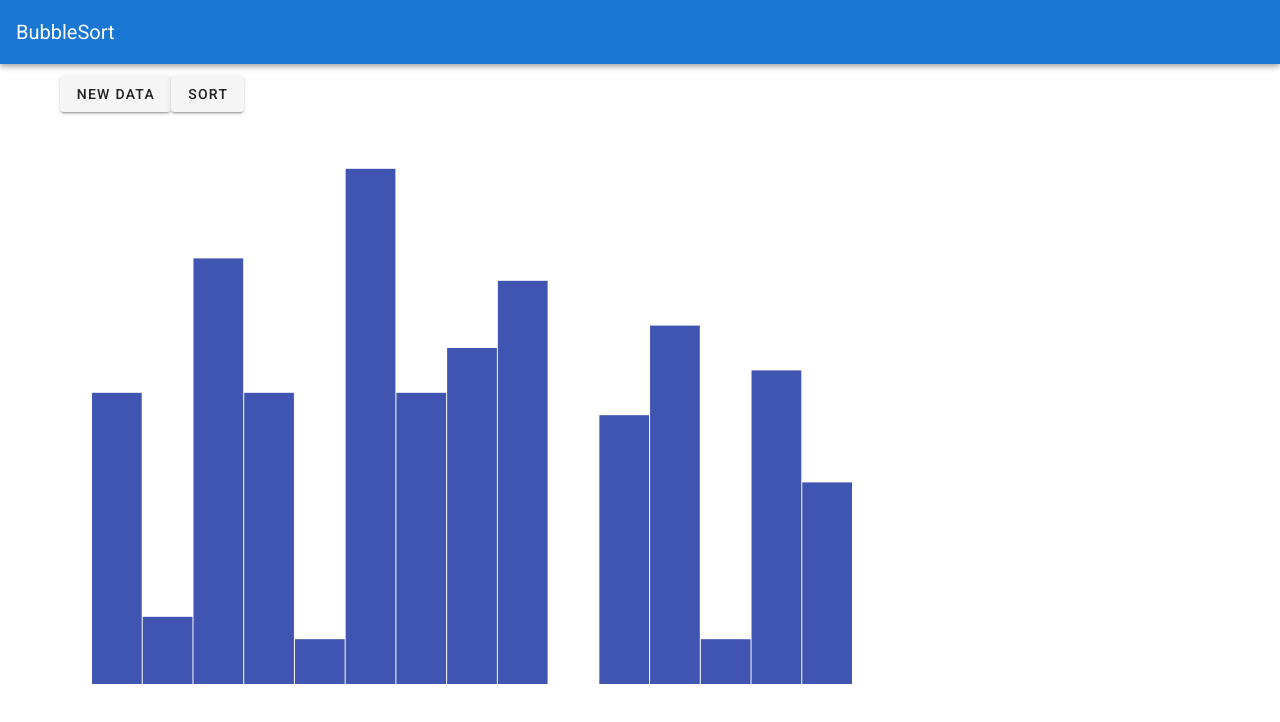
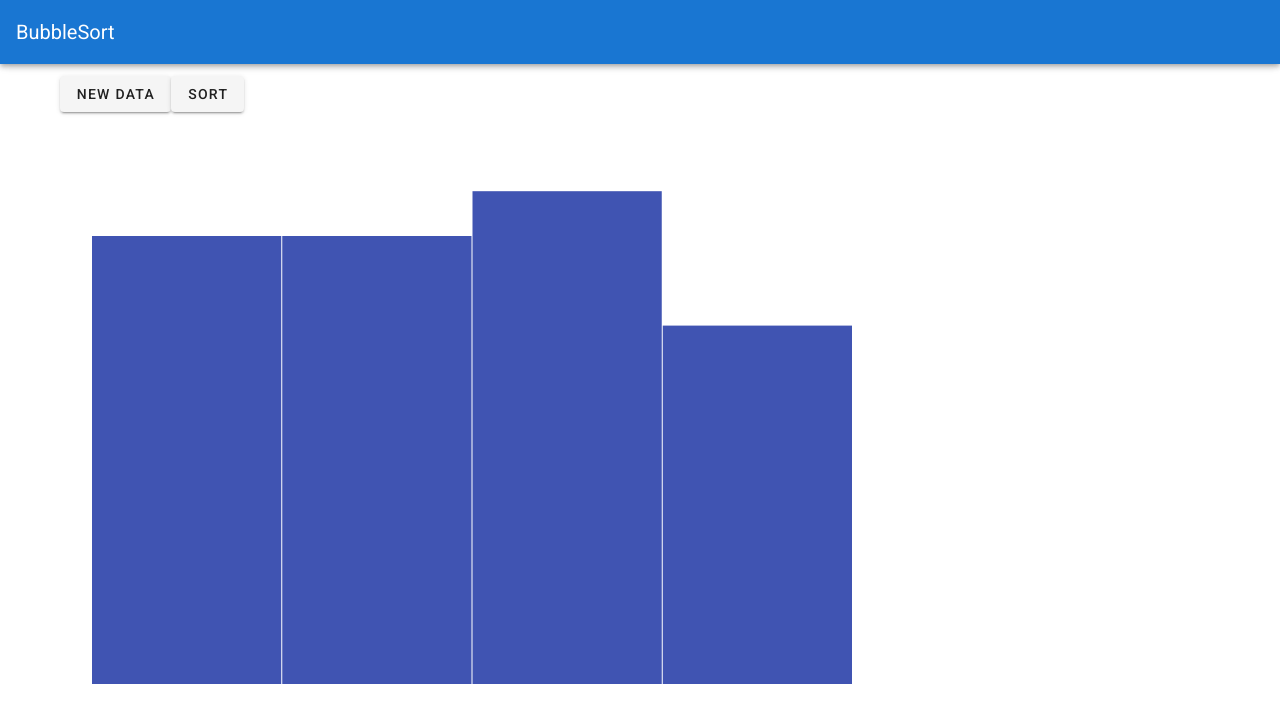
Before and after one commit to MyGitUsername/classic-algorithm-viz, a Vue app: page / in a window 1280 px wide. Shown: the top 722 px of the page. Built offline with nearby package versions, Linux system fonts and the light colour scheme.

Commit message:
starting to refactor binarysearch and barchart

```diff
--- a/src/components/BinarySearch.vue
+++ b/src/components/BinarySearch.vue
@@ -1,6 +1,7 @@
 <template>
   <v-container>
-    <v-btn @click="refreshList()">Refresh</v-btn>
+    <v-btn @click="refreshList()">New Data</v-btn>
+    <v-btn @click="barChartAnimationData = binarySort(list)">Sort</v-btn>
     <BarChart
       :list='list'
       :animationData='barChartAnimationData'
@@ -38,7 +39,6 @@ export default {
     refreshList: function() {
       console.log('refresh')
       this.delay = 3000;
-      this.barChartAnimationData =  [];
       do {
         var newItemsNumber = Math.floor(Math.random() * this.$options.maxNumber) + 1;
       } while (this.itemsNumber == newItemsNumber)
@@ -50,24 +50,25 @@ export default {
     binarySearch: function (array, val, start, end) {
       console.log('in binary search start ' + start + ', end: ' + end)
       let mid  = Math.floor((start + end) / 2)
+      let barChartAnimationData = [];
 
       if (val != array[mid]) {
-        this.barChartAnimationData.push(
+        barChartAnimationData.push(
           {idx: start, color: 'highlightYellow', delay: this.delay},
           {idx: end, color: 'highlightYellow', delay: this.delay},
           {idx: mid, color: 'highlightGreen', delay: this.delay})
       } else {
         console.log('in binary search pushing ' + mid)
-        this.barChartAnimationData.push({idx: mid, color: 'highlightGreen', delay: this.delay})
+        barChartAnimationData.push({idx: mid, color: 'highlightGreen', delay: this.delay})
       }
       this.delay += 1000;
 
       if (val < array[mid]) {
-        return this.binarySearch(array, val, start, mid - 1)
+         this.binarySearch(array, val, start, mid - 1)
       } else if (val > array[mid]) {
-        return this.binarySearch(array, val, mid + 1, end)
+        this.binarySearch(array, val, mid + 1, end)
       } else {
-        return mid;
+        return barChartAnimationData;
       }
     },
   },
--- a/src/components/BubbleSort.vue
+++ b/src/components/BubbleSort.vue
@@ -21,38 +21,35 @@ export default {
   props: {
     title: String
   },
-  data: function () {
+  data () {
     return {
-      listSize: Math.floor(Math.random() * this.$options.maxListSize) + 1,
+      listSize: 0,
       swapPairs: []
     }
   },
   computed: {
-    list: function () {
-      return Array.from(Array(this.listSize), () =>
-        Math.floor(Math.random() * this.$options.maxListSize)
-      );
+    list () {
+      return Array.from(Array(this.listSize), () => this.getRandomListSize());
     }
   },
   methods: {
     /* Return an integer in the range of [0, maxListSize]
      * not equal to current listSize
      */
-    getRandomListSize() {
+    getRandomListSize () {
       do {
         var randomListSize = Math.floor(Math.random() * this.$options.maxListSize) + 1;
-      } while (this.listSize === this.randomListSize);
+      } while (this.listSize === this.randomListSize)
       return randomListSize;
     },
-    refreshList: function() {
+    refreshList () {
       this.listSize = this.getRandomListSize();
     },
-    /* Returns a an array of swaps (index pairs) necessary
-       to sort this list
+    /* Returns a an array of swaps (index pairs) that will
+     * sort this list
      */
-    bubbleSort: function (arr) {
+    bubbleSort (arr) {
       let steps = [];
-
       for (let i = 0; i < arr.length; i++) {
         for (let j = 0; j < arr.length - i - 1; j++) {
           if (arr[j + 1] < arr[j]) {
@@ -66,8 +63,8 @@ export default {
       return steps;
     }
   },
-  mounted:function () {
-    console.log('mounted bubble sort')
+  mounted () {
+    this.refreshList();
   }
 }
 </script>
--- a/src/components/BubbleSortVisualization.vue
+++ b/src/components/BubbleSortVisualization.vue
@@ -1,6 +1,6 @@
 <template>
   <v-container>
-    <svg id="barChart" ref="barChart">
+    <svg id="barChart">
       <g>
       <rect
         v-for="rect in rects"
@@ -10,9 +10,6 @@
         :width="rect.width"
         :height="rect.height"
         :fill="rect.fill"
-        class="rect"
-        :style="rect.style"
-        :d="rect.d"
         :id="rect.id"
         >
       </rect>
@@ -31,31 +28,34 @@ export default {
     swapPairs: Array
   },
   margins: { left: 20, right: 20, top: 20, bottom: 20 },
-  data: function () {
+  data () {
     return {
+      // TODO: Resize svg width and height based on window size
+      svgWidth: 800,
+      svgHeight: 600,
       rects: [],
       delay: 0
     }
   },
   watch: {
-    list: function () {
+    list () {
       this.initializeRects();
     },
-    swapPairs: function () {
+    swapPairs () {
       this.delay = 0;
-      this.swapPairs.forEach((v) => {
-        this.swapBars(v[0], v[1], 100);
+      this.swapPairs.forEach((arr) => {
+        this.swapBars(this.rects, arr[0], arr[1], 100);
       });
     }
   },
   computed: {
-    graphWidth: function () {
-      return 800 - this.$options.margins.left - this.$options.margins.right;
+    graphWidth () {
+      return this.svgWidth - this.$options.margins.left - this.$options.margins.right;
     },
-    graphHeight: function () {
-      return 600 - this.$options.margins.top - this.$options.margins.bottom;
+    graphHeight () {
+      return this.svgHeight - this.$options.margins.top - this.$options.margins.bottom;
     },
-    linearScale: function () {
+    linearScale () {
       return d3
         .scaleLinear()
         .domain([0, this.$parent.$options.maxListSize])
@@ -63,8 +63,7 @@ export default {
     }
   },
   methods: {
-    initializeRects: function () {
-      //console.log('computing rects, this.list is ' + this.list);
+    initializeRects () {
       let gap = 1;
       let barWidth = (this.graphWidth - gap * (this.list.length - 1)) / this.list.length;
 
@@ -81,20 +80,20 @@ export default {
         }
       })
     },
-    swapBars: function (idx1, idx2, speed) {
+    swapBars (arr, idx1, idx2, speed) {
       this.delay += speed;
       setTimeout(() => {
-        let tmpY = this.rects[idx1].y,
-          tmpHeight = this.rects[idx1].height;
-        this.$set(this.rects[idx1], 'y', this.rects[idx2].y)
-        this.$set(this.rects[idx1], 'height', this.rects[idx2].height)
-        this.$set(this.rects[idx2], 'y', tmpY)
-        this.$set(this.rects[idx2], 'height', tmpHeight)
+        let tmpY = arr[idx1].y,
+          tmpHeight = arr[idx1].height;
+        this.$set(arr[idx1], 'y', arr[idx2].y)
+        this.$set(arr[idx1], 'height', arr[idx2].height)
+        this.$set(arr[idx2], 'y', tmpY)
+        this.$set(arr[idx2], 'height', tmpHeight)
       }, this.delay)
     }
   },
-  mounted:function () {
-    this.initializeRects(); // Move to earlier hook
+  mounted () {
+    this.initializeRects();
   }
 }
 </script>
```
